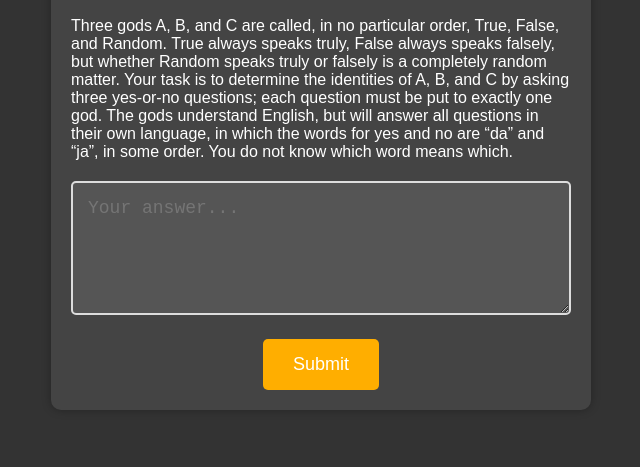
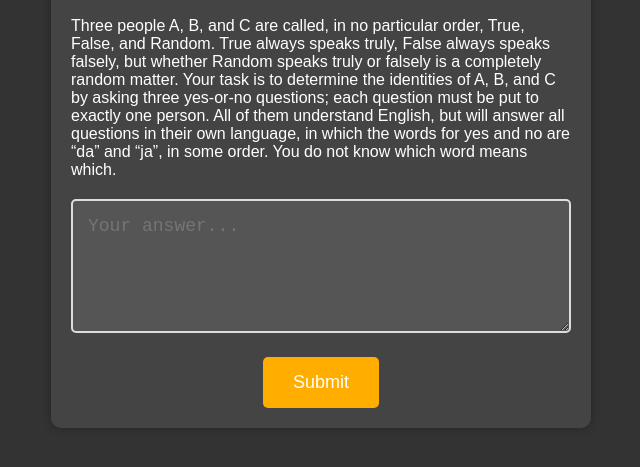
Before and after one commit to Prionto80/conundrum, a plain HTML site: page index.html in a window 1280 px wide. Shown: the part 191-658 px from the top of the page, without its empty margins (319-959 px from the left). Drawn offline with nearby package versions, Linux system fonts and the light colour scheme; a web font is replaced by a local one.

Commit message:
Update index.html

```diff
--- a/index.html
+++ b/index.html
@@ -65,7 +65,7 @@
   <div class="container">
     <h1>Conundrum Paradox</h1>
     <div class="question">
-      <p>Three gods A, B, and C are called, in no particular order, True, False, and Random. True always speaks truly, False always speaks falsely, but whether Random speaks truly or falsely is a completely random matter. Your task is to determine the identities of A, B, and C by asking three yes-or-no questions; each question must be put to exactly one god. The gods understand English, but will answer all questions in their own language, in which the words for yes and no are “da” and “ja”, in some order. You do not know which word means which.</p>
+      <p>Three people A, B, and C are called, in no particular order, True, False, and Random. True always speaks truly, False always speaks falsely, but whether Random speaks truly or falsely is a completely random matter. Your task is to determine the identities of A, B, and C by asking three yes-or-no questions; each question must be put to exactly one person. All of them understand English, but will answer all questions in their own language, in which the words for yes and no are “da” and “ja”, in some order. You do not know which word means which.</p>
     </div>
     <form action="https://docs.google.com/forms/d/e/1FAIpQLSemL6lksOAFH-epTRw9aKTpgNgKLt0z_TstqzKCOEcTgh9aew/formResponse" method="post" target="hiddenC" onsubmit="submitted=true">
       <textarea class="answer-input" id="answer" name="entry.1331062905" rows="5" placeholder="Your answer..."></textarea>
```
